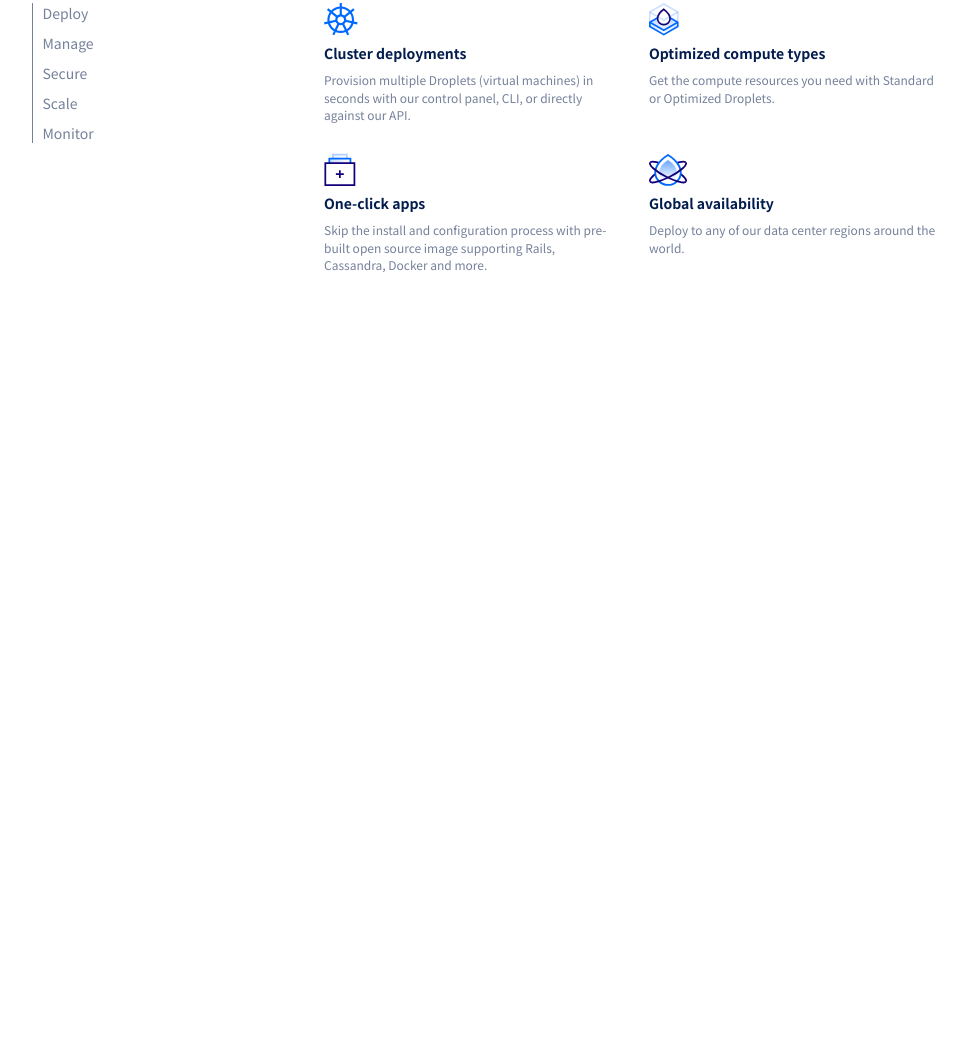
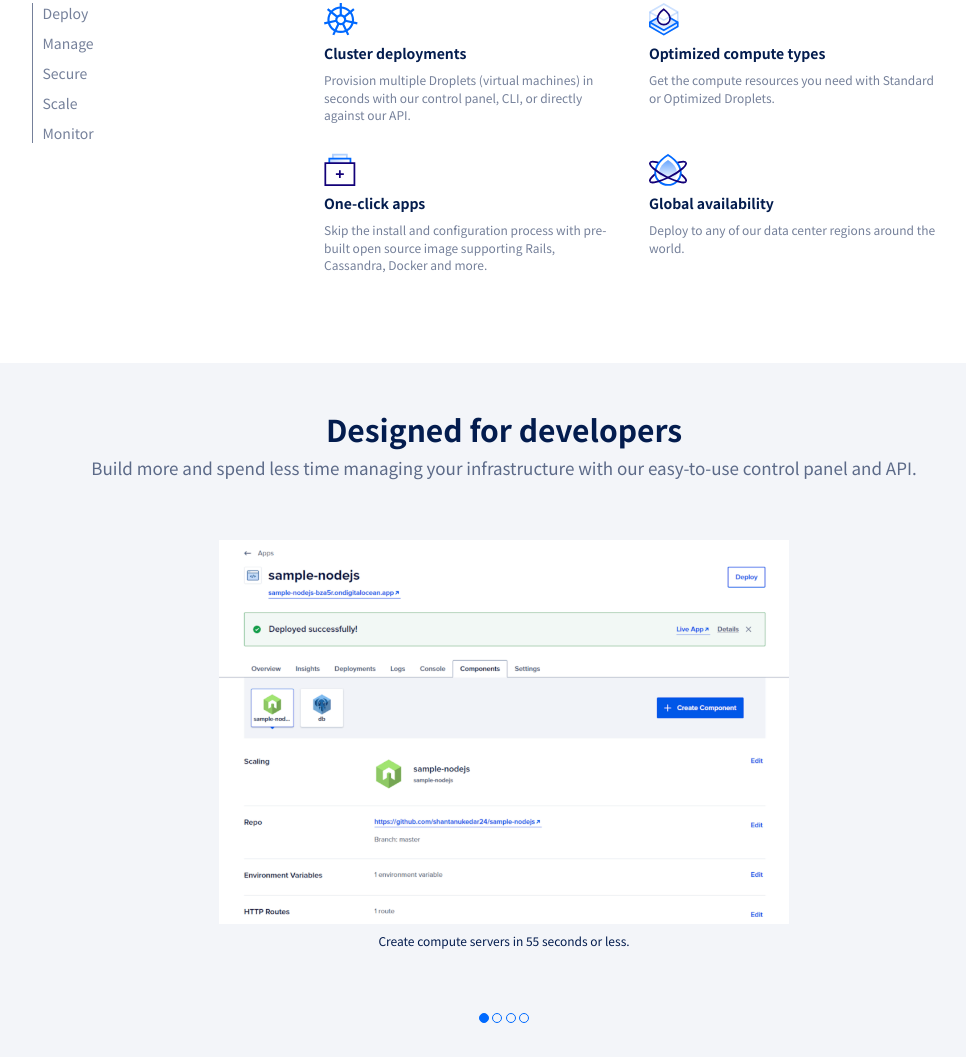
Before and after one commit to andreaquadrante/html-css-digitalocean, a plain HTML site: page index.html in a window 1280 px wide. Shown: the part 829-1890 px from the top of the page, without its empty margins (136-1102 px from the left). Before the commit the page ends 1211 px from the top, so only its background shows below. Drawn offline with nearby package versions, Linux system fonts and the light colour scheme.

Commit message:
#design Section

```diff
--- a/css/style.css
+++ b/css/style.css
@@ -161,6 +161,38 @@ body {
   padding: 30px 0;
 }
 
+#design {
+  background-color: #f3f5f9;
+  padding: 30px 0;
+}
+#design .design-copy h3 {
+  color: #031c4e;
+  font-weight: 700;
+}
+#design .design-copy p {
+  color: #5c6a88;
+}
+#design .design-slider {
+  padding: 50px 0;
+}
+#design .design-slider > img {
+  width: 50%;
+}
+#design h6 {
+  color: #031c4e;
+  font-weight: 400;
+}
+#design .slider-bullet {
+  display: inline-block;
+  width: 1rem;
+  height: 1rem;
+  border-radius: 50%;
+  border: 1px solid #006aff;
+}
+#design .slider-bullet.active {
+  background-color: #006aff;
+}
+
 @media screen and (min-width: 992px) {
   #hero .hero-copy h1 {
     font-size: 4.5rem;
@@ -175,4 +207,11 @@ body {
   #deploy .deploy-copy p {
     font-size: 1.7rem;
   }
+
+  #design .design-copy h3 {
+    font-size: 3rem;
+  }
+  #design .design-copy p {
+    font-size: 1.7rem;
+  }
 }
--- a/index.html
+++ b/index.html
@@ -56,9 +56,9 @@
             </div>
             <div class="col-xs-12 col-sm-5">
               <div class="log-in-box">
-                <div class="log-in-copy">
-                  <h4 class="text-center">Deploy your app in seconds.</h4>
-                  <h4 class="text-center">Get started now.</h4>
+                <div class="log-in-copy text-center">
+                  <h4>Deploy your app in seconds.</h4>
+                  <h4>Get started now.</h4>
                 </div>
                 <form>
                   <div class="form-group">
@@ -113,9 +113,9 @@
       </section>
       <section id="deploy">
         <div class="container">
-          <div class="deploy-copy">
-            <h3 class="text-center">Deploy and scale seamlessly</h3>
-            <p class="text-center">Our optimized configuration process saves your team time when running and scaling distributed applications, AI & machine learning workloads, hosted services, cliet websites, or CI/CD environments.</p>
+          <div class="deploy-copy text-center">
+            <h3>Deploy and scale seamlessly</h3>
+            <p>Our optimized configuration process saves your team time when running and scaling distributed applications, AI & machine learning workloads, hosted services, cliet websites, or CI/CD environments.</p>
           </div>
           <div class="row deploy-features">
             <div class="col-xs-12 col-sm-offset-1 col-sm-3">
@@ -158,16 +158,19 @@
       </section>
       <section id="design">
         <div class="container">
-          <div class="row">
-            <div class="col-xs-12">
-
-            </div>
-            <div class="col-xs-12">
-
-            </div>
-            <div class="col-xs-12">
-
-            </div>
+          <div class="design-copy text-center">
+            <h3>Designed for developers</h3>
+            <p>Build more and spend less time managing your infrastructure with our easy-to-use control panel and API.</p>
+          </div>
+          <div class="design-slider text-center">
+            <img src="img/control-panel.png" alt="Control Panel">
+            <h6>Create compute servers in 55 seconds or less.</h6>
+          </div>
+          <div class="text-center">
+            <div class="slider-bullet active"></div>
+            <div class="slider-bullet"></div>
+            <div class="slider-bullet"></div>
+            <div class="slider-bullet"></div>
           </div>
         </div>
       </section>
```
Also changed, not shown: img/control-panel.png (added).
